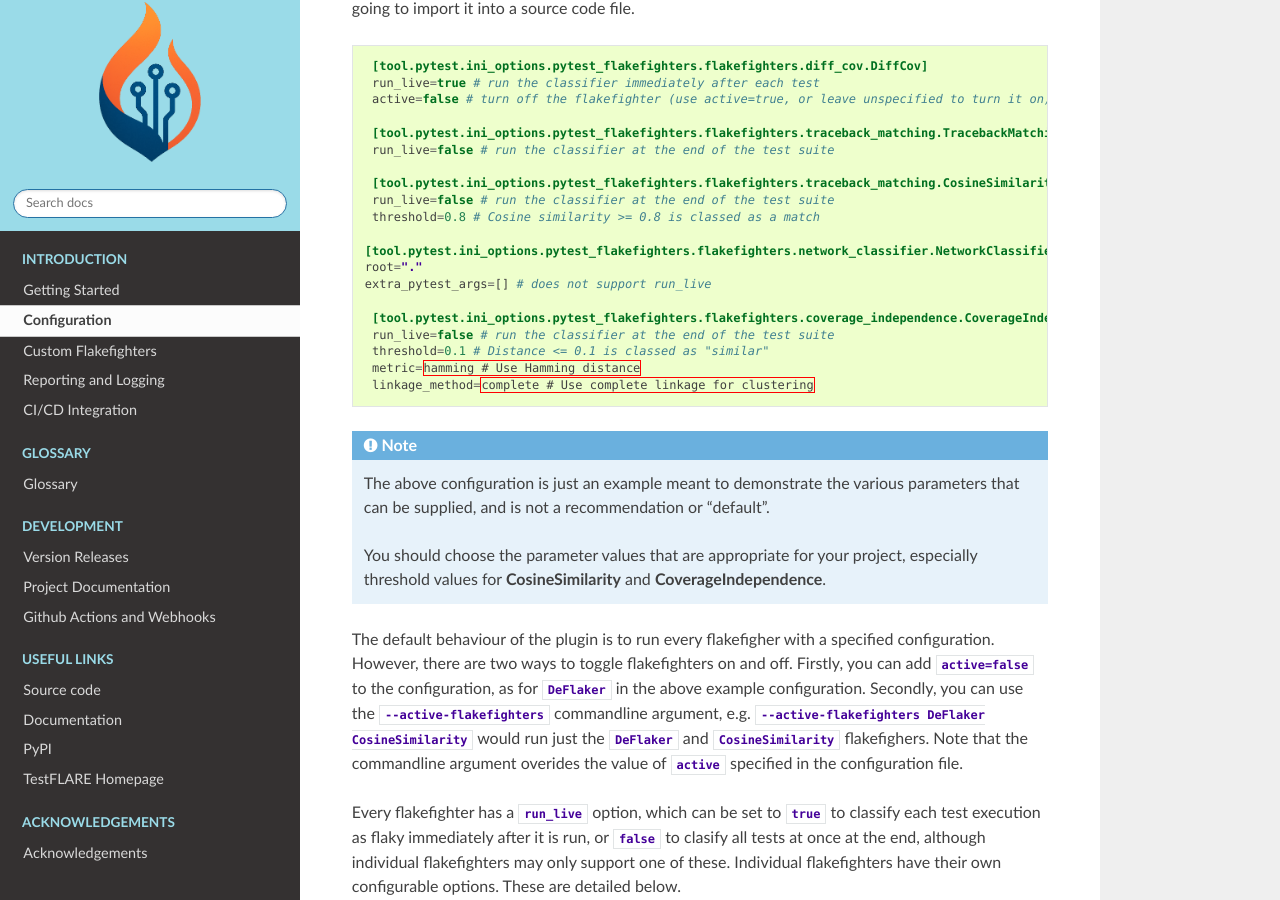
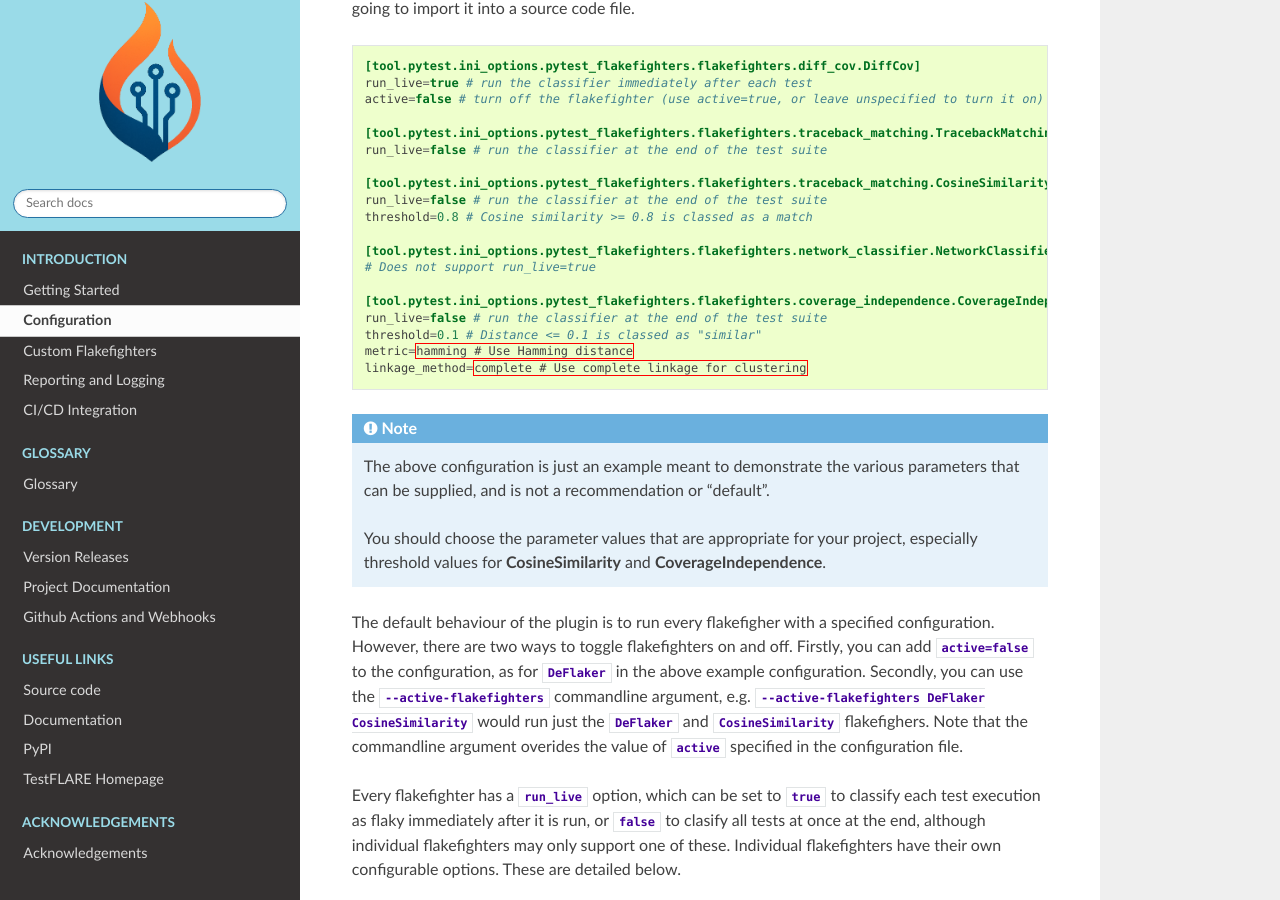
Before and after one commit to test-flare/pytest-flakefighters, a Sphinx documentation site: the page built from docs/source/configuration.rst, in a window 1280 px wide and 900 px high, scrolled down 309 px. Built offline with Sphinx 7.4.7 and the Read the Docs theme 3.1.0, drawn with Linux system fonts in a browser that asks for light colours; pages that are not in the unit, such as notebooks, are missing from menus.

```diff
--- a/docs/source/configuration.rst
+++ b/docs/source/configuration.rst
@@ -20,9 +20,8 @@ Here, :code:`<FlakeFighterClass>` is the class of the flakefighter you wish to c
    run_live=false # run the classifier at the end of the test suite
    threshold=0.8 # Cosine similarity >= 0.8 is classed as a match
 
-  [tool.pytest.ini_options.pytest_flakefighters.flakefighters.network_classifier.NetworkClassifier]
-  root="."
-  extra_pytest_args=[] # does not support run_live
+   [tool.pytest.ini_options.pytest_flakefighters.flakefighters.network_classifier.NetworkClassifier]
+   # Does not support run_live=true
 
    [tool.pytest.ini_options.pytest_flakefighters.flakefighters.coverage_independence.CoverageIndependence]
    run_live=false # run the classifier at the end of the test suite
```
Also changed, not shown: README.md (+2 -0 lines).
